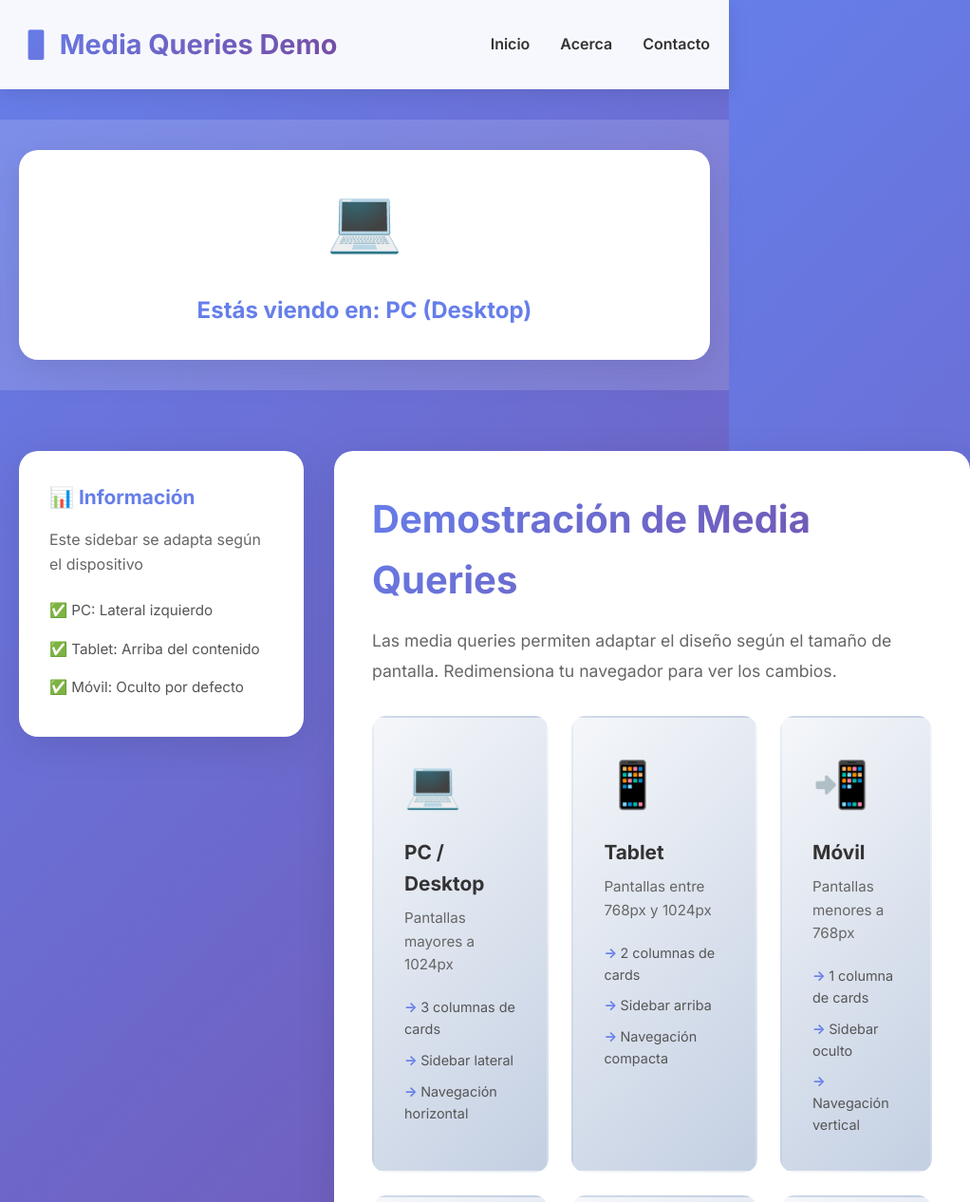
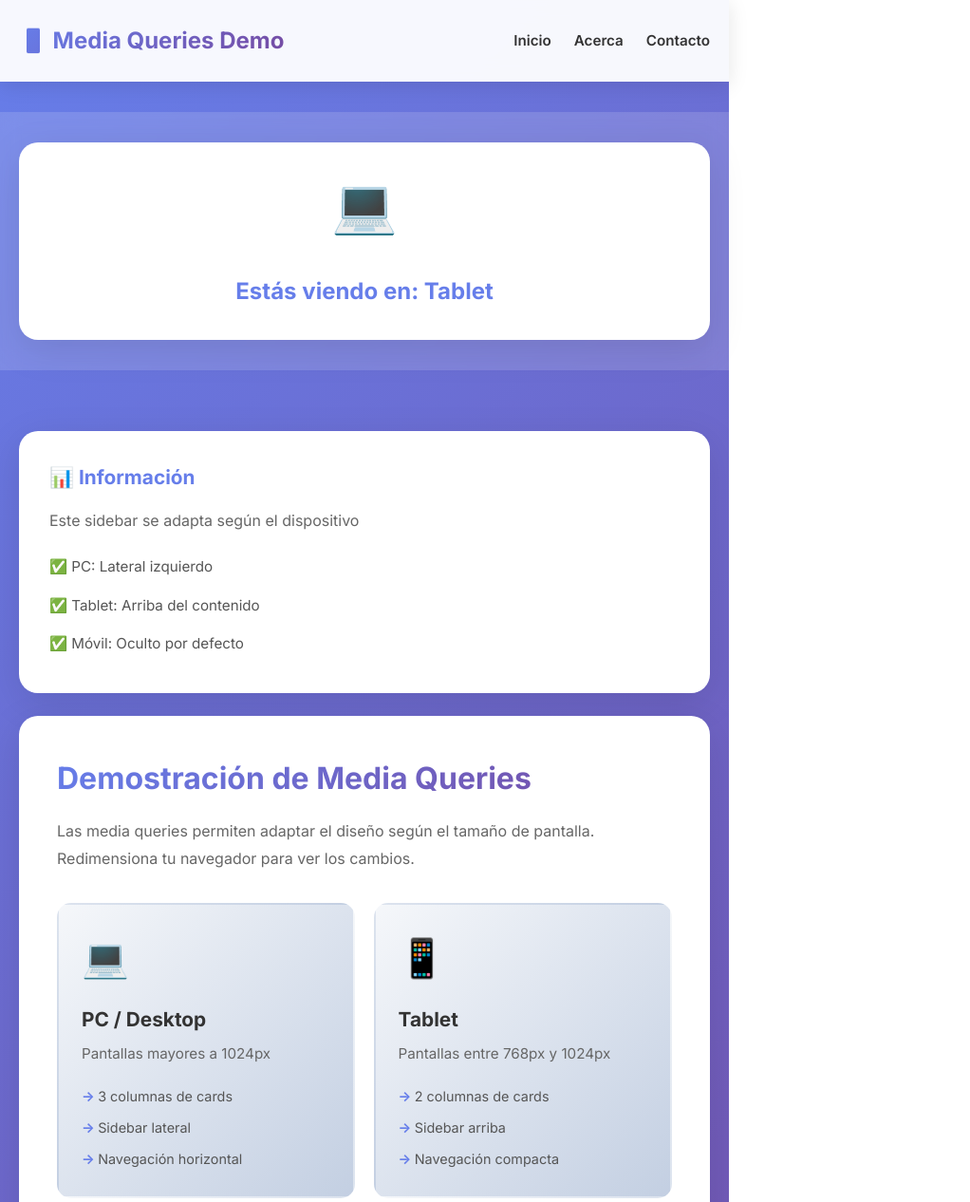
Before and after one commit to JJOJJD/PRY_MEDIA_QUERIES, a plain HTML site: page public/index.html in a window 768 px wide. Shown: the top 1266 px of the page at 95% size, 1022 px wide, since content can reach past the window. Drawn offline with Linux system fonts and the light colour scheme.

Commit message:
MEDIA QUERY - TABLET (768px - 1024px)

```diff
--- a/public/css/style.css
+++ b/public/css/style.css
@@ -276,3 +276,68 @@ body {
     color: #666;
     font-weight: 500;
 }
+
+
+/*
+   MEDIA QUERY - TABLET (768px - 1024px)
+    */
+@media screen and (max-width: 1024px) and (min-width: 768px) {
+    /* Cambiar indicador de dispositivo */
+    .pc-text {
+        display: none;
+    }
+
+    .tablet-text {
+        display: block;
+    }
+
+    .device-icon {
+        font-size: 3.5rem;
+    }
+
+    /* Header más compacto */
+    .logo {
+        font-size: 1.5rem;
+    }
+
+    .nav {
+        gap: 1.5rem;
+    }
+
+    .nav-link {
+        font-size: 0.95rem;
+    }
+
+    /* Layout: Sidebar arriba del contenido */
+    .content-wrapper {
+        grid-template-columns: 1fr;
+        gap: 1.5rem;
+    }
+
+    .sidebar {
+        position: static;
+    }
+
+    /* Grid de cards: 2 columnas */
+    .cards-grid {
+        grid-template-columns: repeat(2, 1fr);
+        gap: 1.2rem;
+    }
+
+    /* Ajustar tamaños de texto */
+    .section-title {
+        font-size: 2rem;
+    }
+
+    .intro-text {
+        font-size: 1rem;
+    }
+
+    .card {
+        padding: 1.5rem;
+    }
+
+    .card-icon {
+        font-size: 2.5rem;
+    }
+}
```
